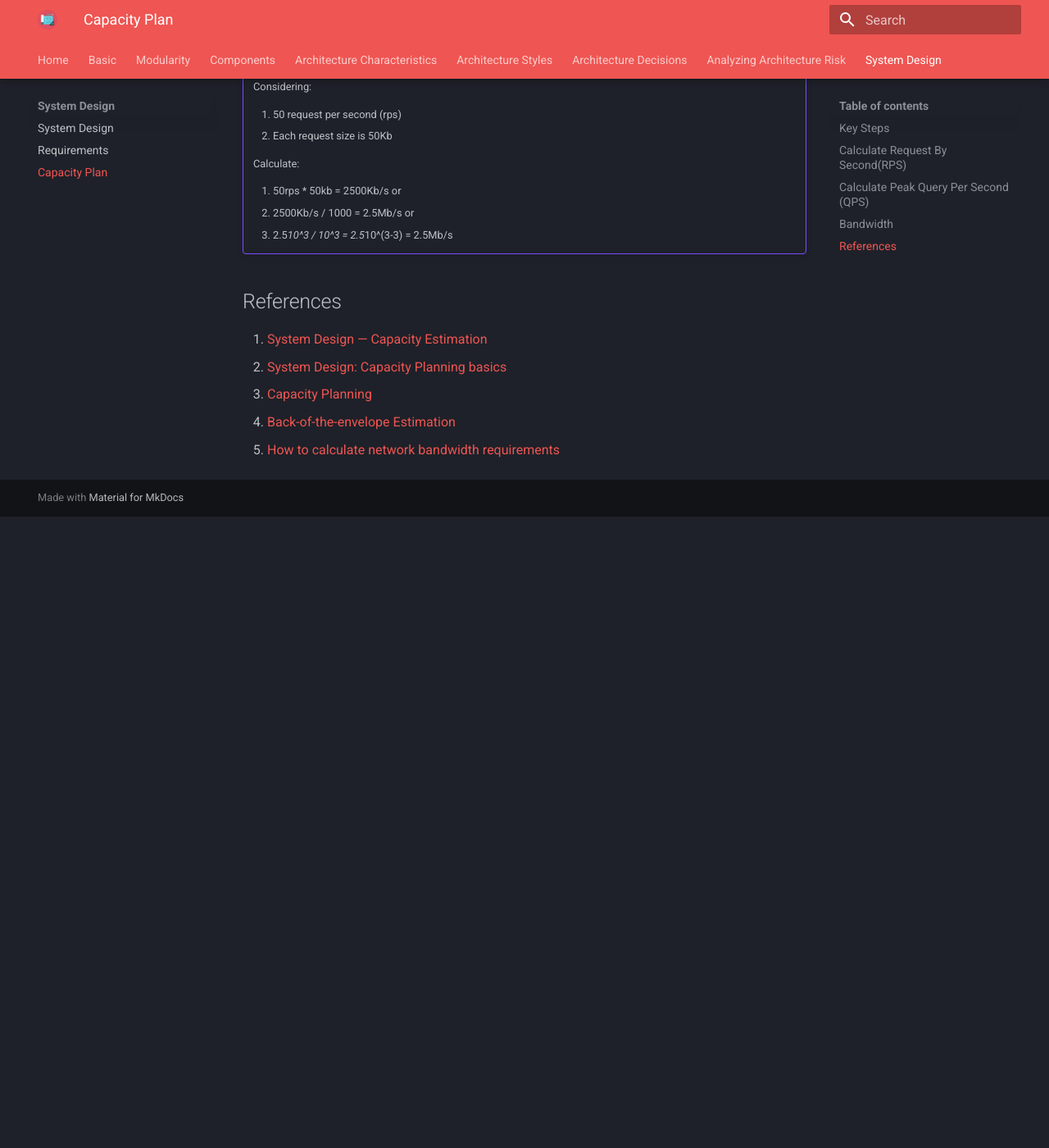
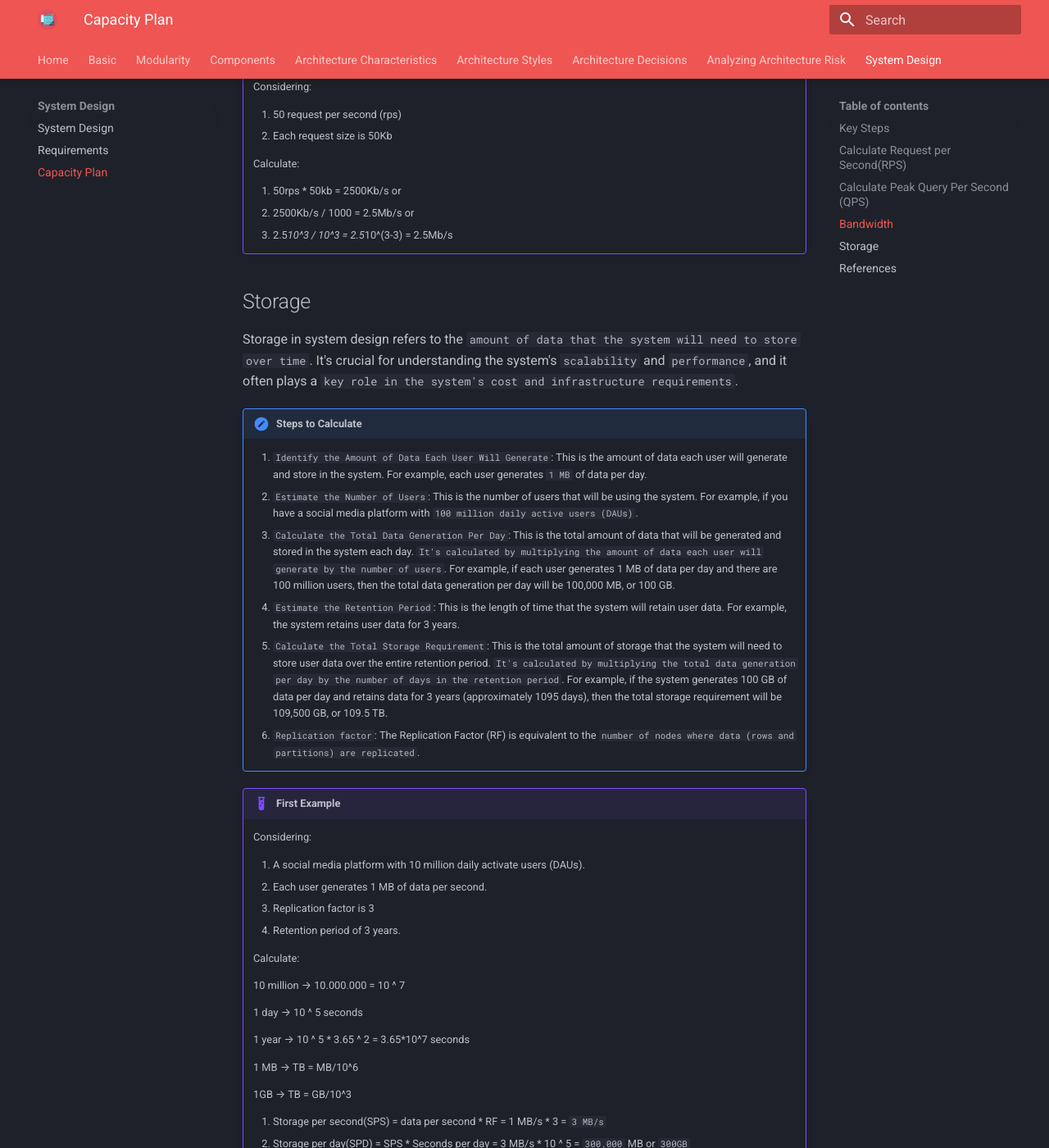
Before and after one commit to RomeroGabriel/mastering-software-architecture, an MkDocs documentation site: the page built from doc/system_design/capacity_plan.md, in a window 1280 px wide and 1400 px high, scrolled down 3870 px. Shown: the whole window at 82% size. Built offline with MkDocs 1.6.1 and Material for MkDocs 9.7.7, drawn with Linux system fonts in a browser that asks for light colours; before the commit the page ends 4500 px from its top, so only the background shows below that; some of the changed text lies outside the part shown.

Commit message:
add storage

```diff
--- a/doc/system_design/capacity_plan.md
+++ b/doc/system_design/capacity_plan.md
@@ -36,23 +36,23 @@ Here are some key steps involved in capacity planning:
 !!! note "Rounding and Approximation"
     It is difficult to perform complicated math operations during the interview. `There is no need to spend valuable time to solve complicated math problems. Precision is not expected`. Use round numbers and approximation to your advantage.
 
-## Calculate Request By Second(RPS)
+## Calculate Request per Second(RPS)
 
 Calculating the number of requests per second (RPS) is a critical part of system design and performance estimation. `It helps determine how many requests your system can handle in a single second`.
 
 Considering:
 
 1. 1Mi DAU (Daily Active Users)
-1. 5 request by user on daily average
-1. 100.000 seconds by day or 10^5
+1. 5 request per user on daily average
+1. 100.000 seconds per day or 10^5
 
-!!! tip "Seconds by Day Calculation"
+!!! tip "Seconds per Day Calculation"
     Normaly, one day has 86.500 seconds. However, as mentioned in Round and Approximation note in [Key Steps](#key-steps) is normal to round to facilitate the calculation. So there is no problem to say that one day has 100.000 seconds or 10^5.
 
 Calculating:
 
-1. 1.000.000 * 5 = 5.000.000 `requests by day`
-1. 5.000.000 / 100.000 = 50 `requests by second (RPS)`
+1. 1.000.000 * 5 = 5.000.000 `requests per day`
+1. 5.000.000 / 100.000 = 50 `requests per second (RPS)`
 
 OR
 
@@ -69,7 +69,7 @@ OR
     1. Writes = 50rps * 0.1 = 5rps
     1. Read = 50 * 0.9 = 45rps
 
-!!! example "Purchases by Seconds"
+!!! example "Purchases per Seconds"
     Considering:
 
     1. 5% of users buy something
@@ -77,8 +77,8 @@ OR
     Calculate:
 
     1. `5% of 1Mi = 50.000 per day` or `5% of 10^6 = 5*10^4`
-    1. 5\*10^4 / 10^5 (secods by day) = 5\*10(4-5) = 5\10^-1
-    1. `0.5 purchases by seconds`
+    1. 5\*10^4 / 10^5 (secods per day) = 5\*10(4-5) = 5\10^-1
+    1. `0.5 purchases per seconds`
 
 ## Calculate Peak Query Per Second (QPS)
 
@@ -109,6 +109,47 @@ OR
     or
     1. 2.5*10^3 / 10^3 = 2.5*10^(3-3) = 2.5Mb/s
 
+## Storage
+
+Storage in system design refers to the `amount of data that the system will need to store over time`. It's crucial for understanding the system's `scalability` and `performance`, and it often plays a `key role in the system's cost and infrastructure requirements`.
+
+!!! note "Steps to Calculate"
+    1. `Identify the Amount of Data Each User Will Generate`: This is the amount of data each user will generate and store in the system. For example, each user generates `1 MB` of data per day.
+    1. `Estimate the Number of Users`: This is the number of users that will be using the system. For example, if you have a social media platform with `100 million daily active users (DAUs)`.
+    1. `Calculate the Total Data Generation Per Day`: This is the total amount of data that will be generated and stored in the system each day. `It's calculated by multiplying the amount of data each user will generate by the number of users`. For example, if each user generates 1 MB of data per day and there are 100 million users, then the total data generation per day will be 100,000 MB, or 100 GB.
+    1. `Estimate the Retention Period`: This is the length of time that the system will retain user data. For example, the system retains user data for 3 years.
+    1. `Calculate the Total Storage Requirement`: This is the total amount of storage that the system will need to store user data over the entire retention period. `It's calculated by multiplying the total data generation per day by the number of days in the retention period`. For example, if the system generates 100 GB of data per day and retains data for 3 years (approximately 1095 days), then the total storage requirement will be 109,500 GB, or 109.5 TB.
+    1. `Replication factor`: The Replication Factor (RF) is equivalent to the `number of nodes where data (rows and partitions) are replicated`.
+
+!!! example "First Example"
+    Considering:
+
+    1. A social media platform with 10 million daily activate users (DAUs).
+    1. Each user generates 1 MB of data per second.
+    1. Replication factor is 3
+    1. Retention period of 3 years.
+
+    Calculate:
+
+    10 million → 10.000.000 = 10 ^ 7
+
+    1 day → 10 ^ 5 seconds
+
+    1 year → 10 ^ 5 * 3.65 ^ 2 = 3.65*10^7 seconds
+
+    1 MB → TB = MB/10^6
+
+    1GB → TB = GB/10^3
+
+    1. Storage per second(SPS) = data per second * RF = 1 MB/s * 3 = `3 MB/s`
+    1. Storage per day(SPD) = SPS * Seconds per day = 3 MB/s * 10 ^ 5 = `300.000` MB or `300GB`
+    1. Storage per year(SPY)
+        - SPS * Seconds per year = 3 MB/s * 3.65*10^7 = `10.95^7MB` or 10.95 ^ 7 / 10 ^ 6 = 10.95 * 10 = `109.5TB`
+        - SPD * Days per year = 300 GB * 365 = `109500GB` OR 10.95 * 10 ^ 4 / 10 ^ 3 = 10.95 * 10 = `109.5TB`
+    1. Storage per Retention Period = SPY * Retention Period = 109.5TB * 3 = 328.5TB
+
+<!-- TO DO: Add second example -->
+
 ## References
 
 1. [System Design — Capacity Estimation](https://medium.com/@cribeirorodrigues/system-design-capacity-estimation-a34309f88914)
@@ -116,5 +157,4 @@ OR
 1. [Capacity Planning](https://blog.bytebytego.com/p/capacity-planning)
 1. [Back-of-the-envelope Estimation](https://bytebytego.com/courses/system-design-interview/back-of-the-envelope-estimation)
 1. [How to calculate network bandwidth requirements](https://www.techtarget.com/searchnetworking/tip/How-to-calculate-network-bandwidth-requirements)
-
-<!-- Commonly asked back-of-the-envelope estimations: QPS, peak QPS, storage, cache, number of servers, etc. You can practice these calculations when preparing for an interview. Practice makes perfect. -->
+1. [Back-of-the-Envelope Calculation in System Design Interviews: A Comprehensive Guide](https://www.designgurus.io/blog/Back-of-the-Envelope-System-Design-Interview)
```
